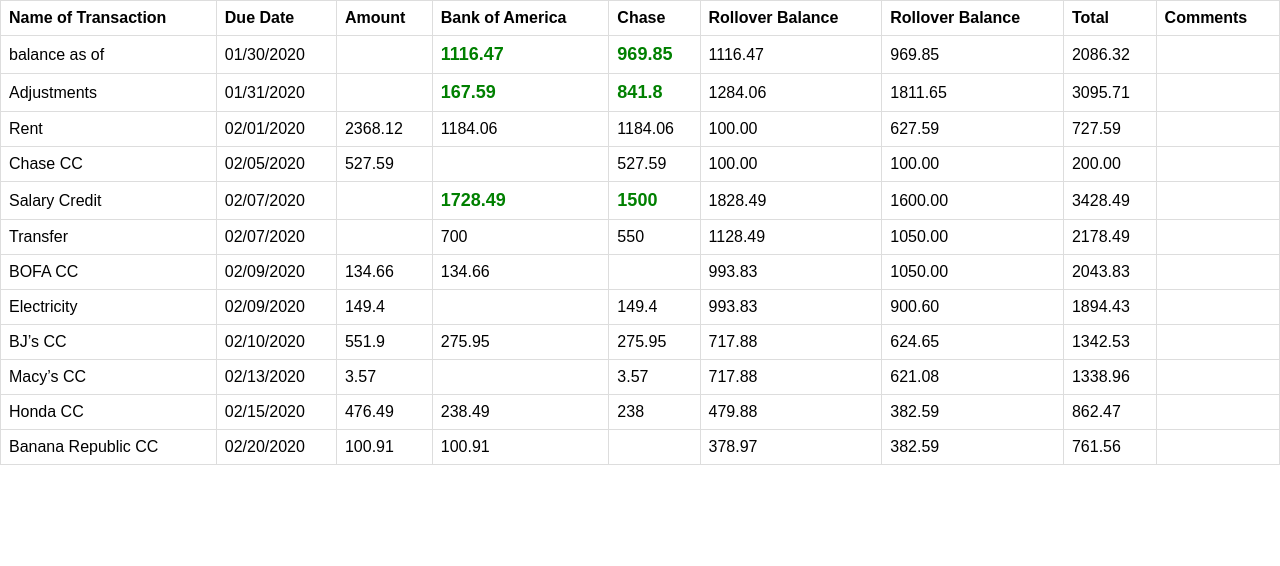
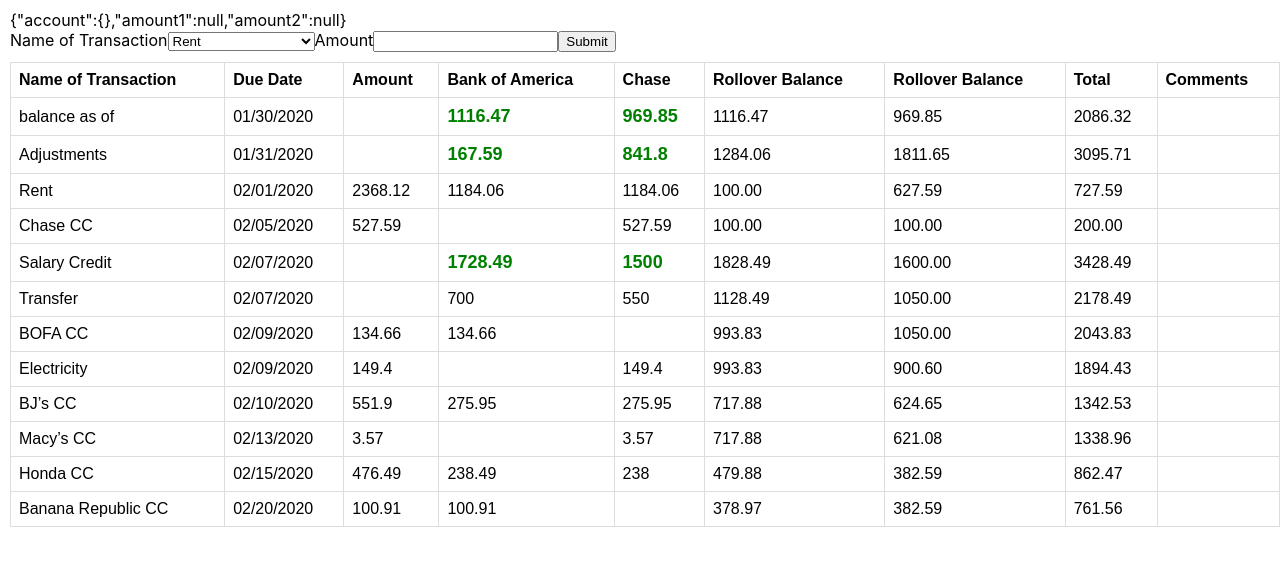
Before and after one commit to thinkseven/money-rollover-app, a React (Create React App) app: page / in a window 1280 px wide. Shown: the top 566 px of the page. Built offline with nearby package versions, Linux system fonts and the light colour scheme.

Commit message:
Add Transactions

```diff
--- a/src/App.js
+++ b/src/App.js
@@ -1,13 +1,47 @@
-import React from 'react';
+import React, { Component } from 'react';
 import './App.css';
-import ShowTransction from './Component/ShowTransaction/Index'
+import Accounts from './Component/AddTransaction/Accounts'
+import AddTransaction from './Component/AddTransaction'
 
-function App() {
-  return (
-    <div>
-      <ShowTransction />
-    </div>
-  );
+import Transactions, { processTransaction } from './Component/ShowTransaction/Transactions'
+import ShowTransaction from './Component/ShowTransaction'
+
+class App extends Component {
+
+  state = {
+    Accounts: [],
+    Transactions: [],
+  }
+
+  setTransaction = (transactionInfo) => {
+    this.setState({
+      Transactions: processTransaction([...this.state.Transactions, transactionInfo])
+    })
+  }
+
+  componentDidMount = () => {
+    this.setState({
+      Accounts: Accounts,
+      Transactions: Transactions,
+    })
+  }
+
+  render() {
+    return (
+      <div>
+        <div style={{
+          margin: '10px 0 0 10px'
+        }}>
+          <AddTransaction accounts={this.state.Accounts} setTransaction={this.setTransaction} />
+        </div>
+        <div style={{
+          margin: '10px 0 0 10px'
+        }}>
+          <ShowTransaction transactions={this.state.Transactions} />
+        </div>
+      </div>
+    )
+  }
 }
 
 export default App;
--- /dev/null
+++ b/src/Component/AddTransaction/Accounts.js
@@ -0,0 +1,88 @@
+const Accounts = [
+    {
+        id: 1,
+        name: "Bank of America",
+        bill: false
+    },
+    {
+        id: 2,
+        name: "Chase",
+        bill: false
+    },
+    {
+        id: 3,
+        name: "Rent",
+        billingDay: 1,
+        billedTo: [1, 2]
+    },
+    {
+        id: 4,
+        name: "Chase CC",
+        billedTo: 2,
+        billingDay: 5
+    },
+    {
+        id: 5,
+        name: "BOFA CC",
+        billedTo: 1,
+        billingDay: 9
+    },
+    {
+        id: 6,
+        name: "Electricity",
+        billingDay: 9,
+        billedTo: [1, 2]
+    },
+    {
+        id: 7,
+        name: "BJ’s CC",
+        billingDay: 10,
+        billedTo: [1, 2]
+    },
+    {
+        id: 8,
+        name: "Macy’s CC",
+        billingDay: 13,
+        billedTo: [1, 2]
+    },
+    {
+        id: 9,
+        name: "Honda CC",
+        billingDay: 15,
+        billedTo: [1, 2]
+    },
+    {
+        id: 10,
+        name: "Banana Republic CC",
+        billingDay: 20,
+        billedTo: [1, 2]
+    },
+    {
+        id: 11,
+        name: "Apple CC",
+        billingDay: 30,
+        billedTo: [1, 2]
+    },
+    {
+        id: 12,
+        name: "Salary Credit",
+        biweekly: true,
+        monthly: false,
+        billedTo: [1, 2]
+    },
+    {
+        id: 13,
+        name: "Transfer",
+        biweekly: true,
+        monthly: false,
+        billedTo: [1, 2]
+    }
+]
+
+export default Accounts.map((account) => {
+    return Object.assign({
+        biweekly: false,
+        bill: true,
+        monthly: true,
+    }, account);
+})
--- /dev/null
+++ b/src/Component/AddTransaction/index.js
@@ -0,0 +1,141 @@
+import React, { Component } from 'react'
+
+class AddTransaction extends Component {
+
+    state = {
+        account: {},
+        amount1: null,
+        amount2: null
+    }
+
+    setAccount = (event) => {
+        let val = event.target.value;
+        const account = this.props.accounts.find((acc) => {
+            return acc.id === parseInt(val)
+        })
+        if (account) {
+            this.setState({
+                account: account,
+                amount1: null,
+                amount2: null
+            })
+        }
+    }
+
+    setAmount = (event) => {
+        let nam = event.target.name;
+        let val = event.target.value;
+        this.setState({
+            [nam]: val
+        });
+    }
+
+    addTransaction = (event) => {
+        event.preventDefault();
+
+        let transaction = {
+            nameOfTransaction: this.state.account.name,
+            dueAmount: this.state.amount1,
+            dateOfTransaction: "02/01/2020"
+        }
+
+        if (typeof (this.state.account.billedTo) === 'object') {
+            const transactions = this.state.account.billedTo.map((accountNo) => {
+                if (accountNo === 1) {
+                    return {
+                        toAccount: 1,
+                        amount: this.state.amount1,
+                        type: this.state.account.billingDay ? 'Debit' : 'Credit'
+                    }
+                }
+                if (accountNo === 2) {
+                    return {
+                        toAccount: 2,
+                        amount: this.state.amount2,
+                        type: this.state.account.billingDay ? 'Debit' : 'Credit'
+                    }
+                }
+                return []
+            })
+            transaction = Object.assign({
+                transactions: [...transactions]
+            }, transaction)
+        }
+        else {
+            const transactions = [{
+                toAccount: this.state.account.billedTo,
+                amount: this.state.amount1,
+                type: this.state.account.billingDay ? 'Debit' : 'Credit'
+            }]
+            transaction = Object.assign({
+                transactions: [...transactions]
+            }, transaction)
+        }
+        this.props.setTransaction(transaction);
+    }
+
+    componentDidMount = () => {
+        const account = this.props.accounts.find((acc) => {
+            return acc.bill === true
+        });
+        if (account) {
+            this.setState({
+                account: account,
+                amount1: null,
+                amount2: null
+            })
+        }
+    }
+
+    render() {
+        return (
+            <form onSubmit={this.addTransaction}>
+                <div>{JSON.stringify(this.state)}</div>
+                <div>
+                    <div style={{
+                        display: 'inline'
+                    }}>
+                        <label>
+                            Name of Transaction
+                            <select onChange={this.setAccount}>
+                                {
+                                    this.props.accounts.map((account) => {
+                                        if (account.bill) {
+                                            return <option key={account.id} value={account.id}>{account.name}</option>
+                                        }
+                                        return ''
+                                    })
+                                }
+                            </select>
+                        </label>
+
+                    </div>
+                    <div style={{
+                        display: 'inline'
+                    }}>
+                        <label>
+                            Amount
+                            <input type='text' name='amount1' onChange={this.setAmount}
+                            />
+                        </label>
+                    </div>
+                    <div style={{
+                        display: (typeof (this.state.account.billedTo) === 'object' ? 'inline' : 'none')
+                    }}>
+                        <label>
+                            Amount
+                            <input type='text' name='amount2' onChange={this.setAmount} />
+                        </label>
+                    </div>
+                    <div style={{
+                        display: 'inline'
+                    }}>
+                        <input type='submit' />
+                    </div>
+                </div>
+            </form>
+        );
+    }
+}
+
+export default AddTransaction
--- a/src/Component/ShowTransaction/Index.js
+++ b/src/Component/ShowTransaction/Index.js
@@ -1,16 +1,15 @@
 import React from 'react';
-import Transactions from './Transactions'
 
 const Transaction = (props) => {
   if (props.transactions.length === 2) {
     return props.transactions.map((transaction, index) => {
-      return <td className={transaction.type === 'Credit' ? 'credit' : ''}>{transaction.amount}</td>
+      return <td key={index} className={transaction.type === 'Credit' ? 'credit' : ''}>{transaction.amount}</td>
     })
   } else if (props.transactions.length === 1) {
     return props.transactions.map((transaction, index) => {
       if (transaction.toAccount === 1) {
         return (
-          <React.Fragment>
+          <React.Fragment key={index}>
             <td className={transaction.type === 'Credit' ? 'credit' : ''}>{transaction.amount}</td>
             <td></td>
           </React.Fragment>
@@ -18,7 +17,7 @@ const Transaction = (props) => {
       }
       if (transaction.toAccount === 2) {
         return (
-          <React.Fragment>
+          <React.Fragment key={index}>
             <td></td>
             <td className={transaction.type === 'Credit' ? 'credit' : ''}>{transaction.amount}</td>
           </React.Fragment>
@@ -40,7 +39,7 @@ const Transaction = (props) => {
   )
 }
 
-const ShowTransaction = () => {
+const ShowTransaction = (props) => {
   return (
     <div>
       <table>
@@ -77,7 +76,7 @@ const ShowTransaction = () => {
         </thead>
         <tbody>
           {
-            Transactions.map((entry, index) => {
+            props.transactions.map((entry, index) => {
               return (
                 <tr key={index}>
                   <td>{entry.nameOfTransaction}</td>
--- a/src/Component/ShowTransaction/Transactions.js
+++ b/src/Component/ShowTransaction/Transactions.js
@@ -202,7 +202,45 @@ const getTransactions = () => {
             current.transactions.forEach((trans) => {
                 if (y <= x) {
                     if (trans.toAccount === 2 && trans.type === "Debit") {
-                        debugger;
+                        accumulator = accumulator - trans.amount;
+                    }
+                    if (trans.toAccount === 2 && trans.type === "Credit") {
+                        accumulator = accumulator + trans.amount;
+                    }
+                }
+            })
+            return accumulator;
+        }, 0);
+
+        return Object.assign(entry, {
+            rolloverBalance1,
+            rolloverBalance2
+        });
+    })
+}
+
+export const processTransaction = (transactions) => {
+    const newTransactions = [...transactions];
+    return newTransactions.map((entry, x) => {
+
+        let rolloverBalance1 = newTransactions.reduce((accumulator, current, y) => {
+            current.transactions.forEach((trans) => {
+                if (y <= x) {
+                    if (trans.toAccount === 1 && trans.type === "Debit") {
+                        accumulator = accumulator - trans.amount
+                    }
+                    if (trans.toAccount === 1 && trans.type === "Credit") {
+                        accumulator = accumulator + trans.amount
+                    }
+                }
+            })
+            return accumulator;
+        }, 0);
+
+        let rolloverBalance2 = newTransactions.reduce((accumulator, current, y) => {
+            current.transactions.forEach((trans) => {
+                if (y <= x) {
+                    if (trans.toAccount === 2 && trans.type === "Debit") {
                         accumulator = accumulator - trans.amount;
                     }
                     if (trans.toAccount === 2 && trans.type === "Credit") {
```
Also changed, not shown: src/Component/ShowTransaction/Accounts.js (deleted, +0 -54 lines).
